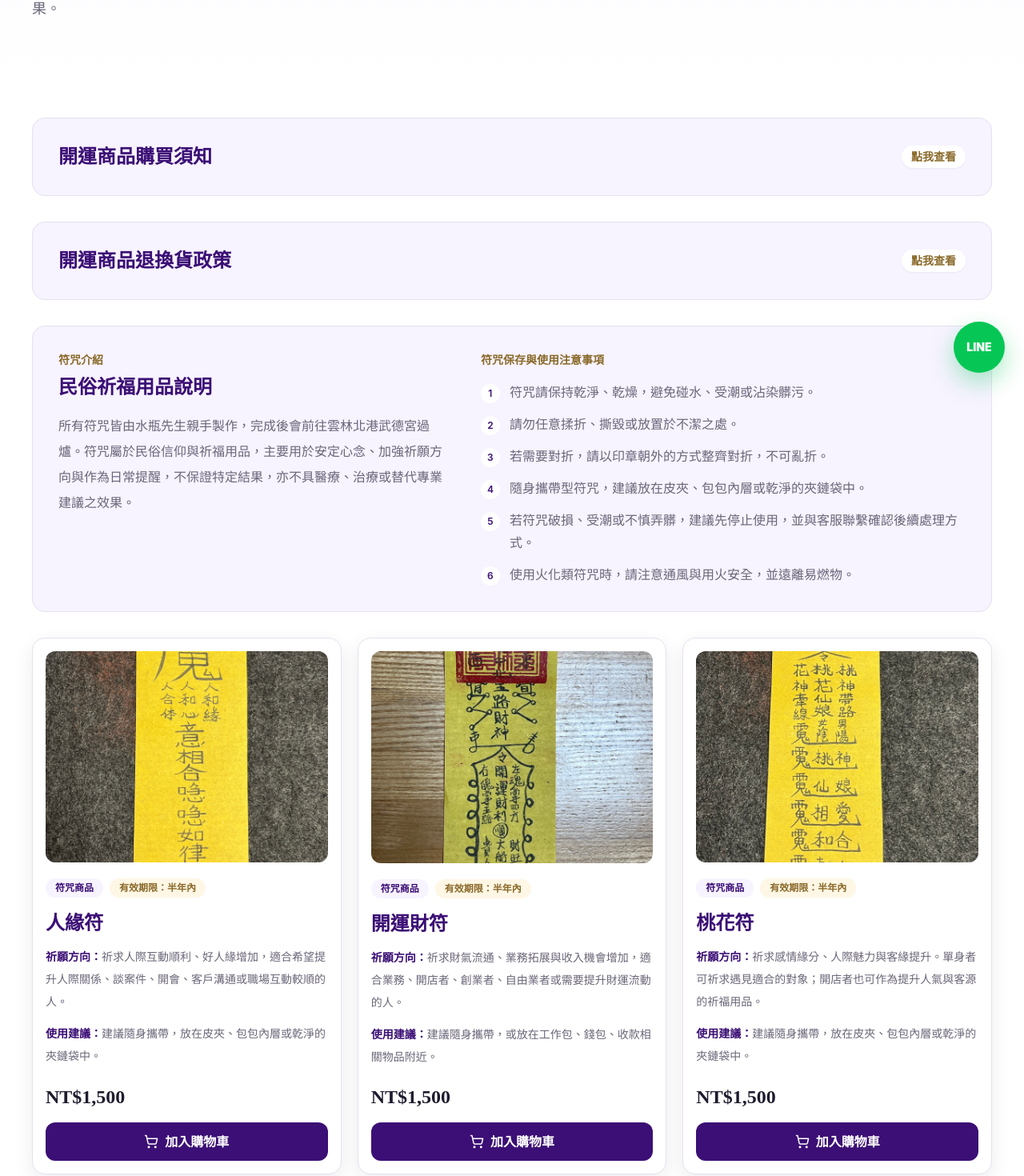
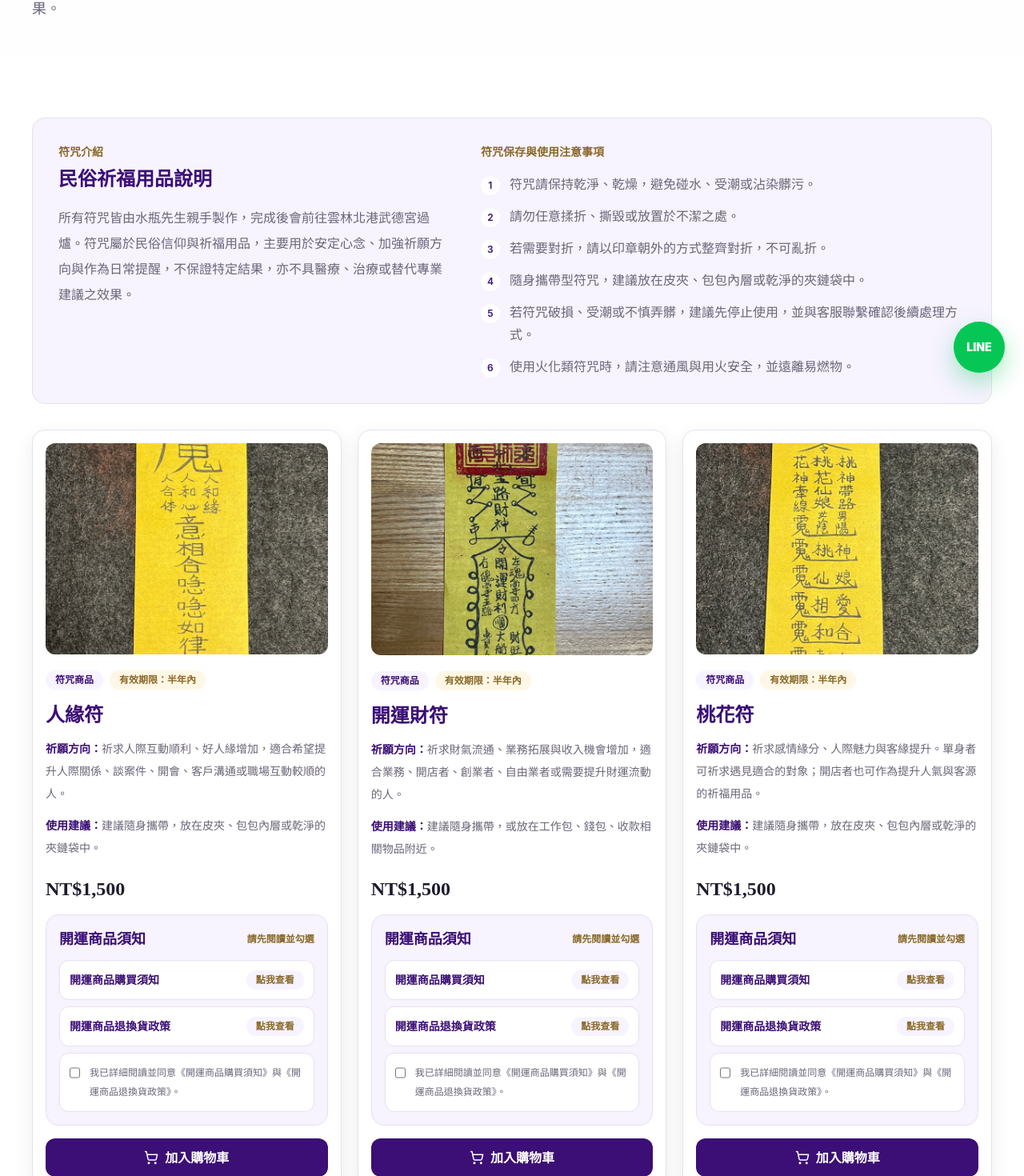
Before and after one commit to tsaititsu/tsu-waterbottle-site, a Next.js app: page /spiritual-products in a window 1280 px wide. Shown: the part 310-1780 px from the top of the page at 80% size. Built offline with nearby package versions, Linux system fonts and the light colour scheme; no server answers.

Commit message:
feat: integrate spiritual product notice consent into product cards

```diff
--- a/src/app/spiritual-products/page.tsx
+++ b/src/app/spiritual-products/page.tsx
@@ -35,11 +35,60 @@ function ProductImage({ product }: { product: SpiritualProduct }) {
   )
 }
 
+function PurchaseNoticeContent() {
+  return (
+    <div className="space-y-3 text-xs leading-6 text-textMuted">
+      <p>以下商品為民俗信仰與祈福用品，僅供參考與心靈支持，不保證特定結果，亦不具醫療或治療效果。</p>
+      <div>
+        <p className="font-semibold text-deepPurple">商品使用與保存提醒</p>
+        <ol className="mt-2 grid gap-1.5">
+          <li>1. 符咒商品請保持乾燥、乾淨，避免碰水、受潮、髒污或任意折損。</li>
+          <li>2. 若需對折，請以印章朝外的方式整齊對折。</li>
+          <li>3. 商品用途屬民俗信仰祈福與心靈支持，無法取代醫療、法律、投資或其他專業建議。</li>
+          <li>4. 購買前請確認商品名稱、價格、用途、有效期限與注意事項。</li>
+          <li>5. 聚寶盆價格僅包含開光手法，不包含聚寶盆本體、符咒及相關材料費用，材料費需另計。</li>
+        </ol>
+      </div>
+    </div>
+  )
+}
+
+function RefundPolicyContent() {
+  return (
+    <div className="space-y-3 text-xs leading-6 text-textMuted">
+      <p>為保障雙方權益，收到商品後請先確認外包裝是否完整，並建議開箱時全程錄影，作為缺件、毀損、寄錯或運送異常時的判斷依據。</p>
+      <div>
+        <p className="font-semibold text-deepPurple">可申請退換貨情形</p>
+        <p className="mt-1">商品寄錯、缺件、運送過程明顯毀損，或商品與訂單內容明顯不符，請於收到商品後 7 日內與客服聯繫，並提供訂單資料、照片與開箱錄影。</p>
+      </div>
+      <div>
+        <p className="font-semibold text-deepPurple">不可退換貨情形</p>
+        <p className="mt-1">商品已使用、配戴、燒化、安置、碰水、受潮、髒污、破損、任意折損、保存不當，或已依個人需求處理、開光、過爐、安置或完成客製化程序者，恕不接受退換。</p>
+      </div>
+      <div>
+        <p className="font-semibold text-deepPurple">聚寶盆注意事項</p>
+        <p className="mt-1">聚寶盆標示價格僅包含開光手法，不包含聚寶盆本體、符咒及相關材料費用。材料費、器物費與其他客製需求，將依實際準備內容另行確認。</p>
+      </div>
+      <div>
+        <p className="font-semibold text-deepPurple">開箱錄影提醒</p>
+        <p className="mt-1">建議從未拆封外包裝開始拍攝，拍到包裹單號、外箱狀態、拆封過程、商品本體、配件、說明資料與全部內容物，影片請保持連續不要剪接。</p>
+      </div>
+    </div>
+  )
+}
+
 function ProductCard({ product }: { product: SpiritualProduct }) {
   const { addItem } = useCart()
   const [added, setAdded] = useState(false)
+  const [hasAcceptedNotice, setHasAcceptedNotice] = useState(false)
+  const [noticeError, setNoticeError] = useState('')
 
   const handleAddToCart = () => {
+    if (!hasAcceptedNotice) {
+      setNoticeError('請先閱讀並勾選同意開運商品須知與退換貨政策。')
+      return
+    }
+
     addItem({
       type: 'spiritual_product',
       id: product.slug,
@@ -47,6 +96,7 @@ function ProductCard({ product }: { product: SpiritualProduct }) {
       amount: product.priceTwd,
       quantity: 1,
     })
+    setNoticeError('')
     setAdded(true)
     window.setTimeout(() => setAdded(false), 1800)
   }
@@ -83,6 +133,51 @@ function ProductCard({ product }: { product: SpiritualProduct }) {
 
         <div className="mt-auto pt-5">
           <p className="font-serifTC text-2xl font-semibold text-textDark">NT${product.priceTwd.toLocaleString('zh-TW')}</p>
+
+          <div className="mt-4 rounded-2xl border border-borderSoft bg-softPurple p-4">
+            <div className="flex flex-wrap items-center justify-between gap-2">
+              <p className="font-serifTC text-lg font-semibold text-deepPurple">開運商品須知</p>
+              <p className="text-xs font-semibold text-darkGold">請先閱讀並勾選</p>
+            </div>
+
+            <div className="mt-3 grid gap-2">
+              <details className="group rounded-xl border border-borderSoft bg-white p-3">
+                <summary className="flex cursor-pointer list-none items-center justify-between gap-3">
+                  <span className="text-sm font-semibold text-deepPurple">開運商品購買須知</span>
+                  <span className="shrink-0 rounded-full bg-softPurple px-3 py-1 text-xs font-semibold text-darkGold group-open:bg-lightGold">點我查看</span>
+                </summary>
+                <div className="mt-3 max-h-44 overflow-y-auto pr-1">
+                  <PurchaseNoticeContent />
+                </div>
+              </details>
+
+              <details className="group rounded-xl border border-borderSoft bg-white p-3">
+                <summary className="flex cursor-pointer list-none items-center justify-between gap-3">
+                  <span className="text-sm font-semibold text-deepPurple">開運商品退換貨政策</span>
+                  <span className="shrink-0 rounded-full bg-softPurple px-3 py-1 text-xs font-semibold text-darkGold group-open:bg-lightGold">點我查看</span>
+                </summary>
+                <div className="mt-3 max-h-44 overflow-y-auto pr-1">
+                  <RefundPolicyContent />
+                </div>
+              </details>
+
+              <label className="flex items-start gap-3 rounded-xl border border-borderSoft bg-white p-3 text-xs leading-6 text-textMuted">
+                <input
+                  checked={hasAcceptedNotice}
+                  className="mt-1 size-4 rounded border-borderSoft text-deepPurple focus:ring-deepPurple"
+                  onChange={(event) => {
+                    setHasAcceptedNotice(event.target.checked)
+                    if (event.target.checked) setNoticeError('')
+                  }}
+                  type="checkbox"
+                />
+                <span>我已詳細閱讀並同意《開運商品購買須知》與《開運商品退換貨政策》。</span>
+              </label>
+
+              {noticeError ? <p className="text-xs font-semibold text-deepPurple">{noticeError}</p> : null}
+            </div>
+          </div>
+
           <button
             type="button"
             onClick={handleAddToCart}
@@ -117,106 +212,6 @@ export default function SpiritualProductsPage() {
 
       <section className="py-10 md:py-14">
         <div className="section-shell grid gap-8">
-          <section className="rounded-2xl border border-borderSoft bg-softPurple p-6 md:p-8">
-            <details className="group">
-              <summary className="flex cursor-pointer list-none items-center justify-between gap-4">
-                <span className="font-serifTC text-2xl font-semibold text-deepPurple">開運商品購買須知</span>
-                <span className="shrink-0 rounded-full bg-white px-3 py-1 text-sm font-semibold text-darkGold shadow-sm transition group-open:bg-lightGold">
-                  點我查看
-                </span>
-              </summary>
-
-              <div className="mt-5 space-y-5 leading-8 text-textMuted">
-                <p>以下商品為民俗信仰與祈福用品，僅供參考與心靈支持，不保證特定結果，亦不具醫療或治療效果。</p>
-
-                <div>
-                  <h2 className="font-serifTC text-xl font-semibold text-deepPurple">商品使用與保存提醒</h2>
-                  <ol className="mt-3 grid gap-3">
-                    <li>1. 符咒商品請保持乾燥、乾淨，避免碰水、受潮、髒污或任意折損。</li>
-                    <li>2. 若需對折，請以印章朝外的方式整齊對折。</li>
-                    <li>3. 商品用途屬民俗信仰祈福與心靈支持，無法取代醫療、法律、投資或其他專業建議。</li>
-                    <li>4. 購買前請確認商品名稱、價格、用途、有效期限與注意事項。</li>
-                    <li>5. 聚寶盆價格僅包含開光手法，不包含聚寶盆本體、符咒及相關材料費用，材料費需另計。</li>
-                  </ol>
-                </div>
-              </div>
-            </details>
-          </section>
-
-          <section className="rounded-2xl border border-borderSoft bg-softPurple p-6 md:p-8">
-            <details className="group">
-              <summary className="flex cursor-pointer list-none items-center justify-between gap-4">
-                <span className="font-serifTC text-2xl font-semibold text-deepPurple">開運商品退換貨政策</span>
-                <span className="shrink-0 rounded-full bg-white px-3 py-1 text-sm font-semibold text-darkGold shadow-sm transition group-open:bg-lightGold">
-                  點我查看
-                </span>
-              </summary>
-
-              <div className="mt-5 space-y-6 leading-8 text-textMuted">
-                <div>
-                  <h2 className="font-serifTC text-xl font-semibold text-deepPurple">開運商品退換貨政策</h2>
-                  <p className="mt-2">
-                    為保障雙方權益，收到商品後，請先確認外包裝是否完整，並建議於開箱時全程錄影。開箱錄影主要用於確認商品是否有缺件、毀損、寄錯或運送過程異常，若後續需要申請退換貨，可作為雙方判斷依據。
-                  </p>
-                </div>
-
-                <div>
-                  <h3 className="font-semibold text-deepPurple">一、可申請退換貨情形</h3>
-                  <p className="mt-1">收到商品後，如有以下情形，請於收到商品後 7 日內與客服聯繫：</p>
-                  <ol className="mt-3 grid gap-2">
-                    <li>1. 商品寄錯。</li>
-                    <li>2. 商品缺件。</li>
-                    <li>3. 商品於運送過程中明顯毀損。</li>
-                    <li>4. 商品與訂單內容明顯不符。</li>
-                  </ol>
-                  <p className="mt-3">申請時請提供訂單資料、商品照片、外包裝照片及開箱錄影，以利客服協助確認。</p>
-                </div>
-
-                <div>
-                  <h3 className="font-semibold text-deepPurple">二、不可退換貨情形</h3>
-                  <p className="mt-1">以下情形恕無法接受退換貨：</p>
-                  <ol className="mt-3 grid gap-2">
-                    <li>1. 商品已使用、配戴、燒化、安置或完成相關使用程序。</li>
-                    <li>2. 符咒已碰水、受潮、髒污、破損、任意折損或保存不當。</li>
-                    <li>3. 商品包裝、配件、說明資料、贈品不完整。</li>
-                    <li>4. 因個人保存不當、使用方式不當或人為因素造成商品損壞。</li>
-                    <li>5. 聚寶盆、符咒或其他民俗祈福用品若已依個人需求處理、開光、過爐、安置或完成客製化程序，恕不接受退換。</li>
-                    <li>6. 五雷壓煞符等火化使用類商品，一經燒化或使用後，恕不接受退換。</li>
-                  </ol>
-                </div>
-
-                <div>
-                  <h3 className="font-semibold text-deepPurple">三、聚寶盆注意事項</h3>
-                  <p className="mt-1">
-                    聚寶盆標示價格僅包含開光手法，不包含聚寶盆本體、符咒及相關材料費用。材料費、器物費與其他客製需求，將依實際準備內容另行確認。
-                  </p>
-                  <p className="mt-3">
-                    若聚寶盆已依個人需求準備材料、安排開光或完成相關處理流程，除商品本身有寄錯、缺件或運送毀損等可歸責情形外，恕不接受取消或退換。
-                  </p>
-                </div>
-
-                <div>
-                  <h3 className="font-semibold text-deepPurple">四、開箱錄影提醒</h3>
-                  <p className="mt-1">建議開箱錄影時注意以下事項：</p>
-                  <ol className="mt-3 grid gap-2">
-                    <li>1. 從未拆封的外包裝開始拍攝。</li>
-                    <li>2. 拍到包裹單號、外箱狀態與拆封過程。</li>
-                    <li>3. 拍到商品本體、配件、說明資料與全部內容物。</li>
-                    <li>4. 影片請保持連續，不要中途剪接。</li>
-                    <li>5. 若發現商品異常，請先停止使用並保留完整包裝，再聯繫客服。</li>
-                  </ol>
-                </div>
-
-                <div>
-                  <h3 className="font-semibold text-deepPurple">五、服務性質提醒</h3>
-                  <p className="mt-1">
-                    開運商品屬民俗信仰與祈福用品，僅供參考與心靈支持，不保證特定結果，亦不具醫療、治療、法律、投資或其他專業建議效果。購買前請先確認商品名稱、價格、用途、有效期限與注意事項。
-                  </p>
-                </div>
-              </div>
-            </details>
-          </section>
-
           <section className="rounded-2xl border border-borderSoft bg-softPurple p-6 md:p-8">
             <div className="grid gap-8 lg:grid-cols-[minmax(0,0.9fr)_minmax(0,1.1fr)]">
               <div>
```
